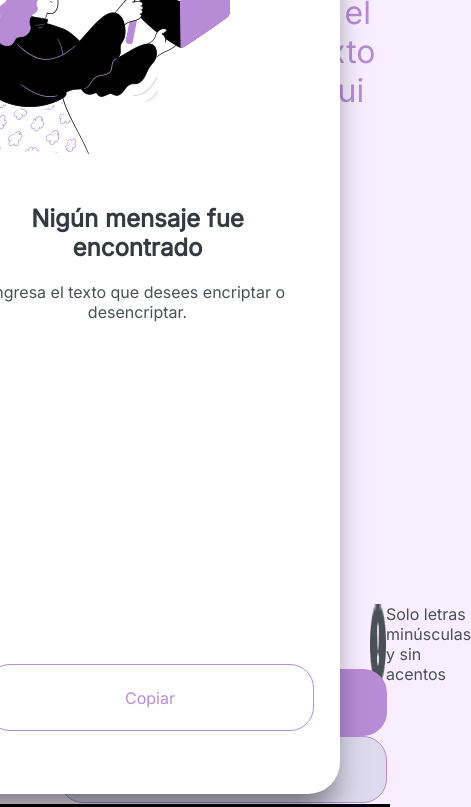
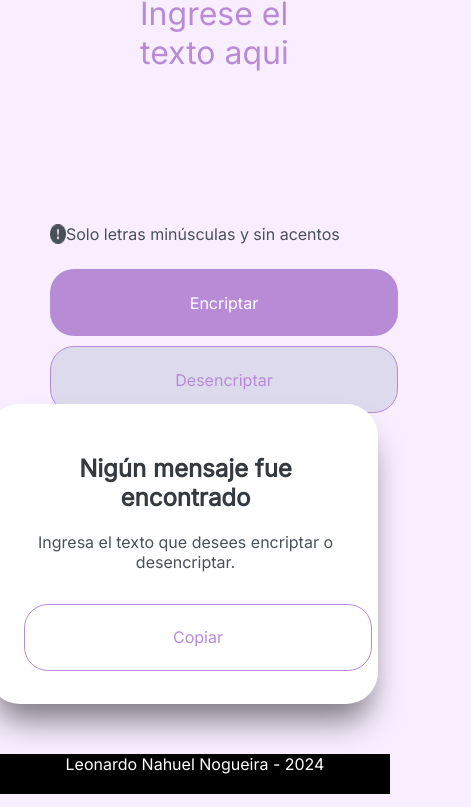
Before and after one commit to NahuelNogueira/ChallengeEncriptadorAlura, a plain HTML site: page index.html in a window 390 px wide. Shown: the part 216-1023 px from the top of the page, 471 px wide, since content can reach past the window. Drawn offline with Linux system fonts and the light colour scheme.

Commit message:
Se modifica estilo para ser responsive

```diff
--- a/style.css
+++ b/style.css
@@ -7,30 +7,32 @@
 body{
     background-color: #F8EEFF;
     position: relative;
-    min-height: 100vh
+    min-height: 100vh;
 }
 
 header{
     width: 100%;
-    height: 70px;
+    height: 40px;
 }
 
 main{
     position: absolute;
+    display: flex;
+    justify-content: space-between;
+    align-items: center;
     width: 100%;
     height: 90%;
-    display: flex;
-    justify-content: space-between;
     padding-bottom: 2.5rem;
 }
 
 .contenedorcajatexto{
     position: absolute;
-    left: 200px;
+    display: inline-block;
+    left: 150px;
     top: 100px;
     padding-left: 100px;
-    width: 30%;
-    height: 600px;
+    width:30%;
+    height: 300px;
 }
 
 .cajatexto{
@@ -53,22 +55,23 @@ main{
 
 .alerta{
     position: absolute;
-    top: 750px;
-    left: 370px;
+    top: 450px;
+    left: 200px;
     display: flex;
     color: #495057;
 }
 
 .contenedor-botones{
     position: absolute;
-    top: 800px;
+    display: flex;
+    top: 487px;
     height: 67px;
-    padding-left: 15%;
+    padding-left: 100px;
     padding-top: 15px;
 }
 
 .btn-encriptar{
-    width: 328px;
+    width: 348px;
     height: 67px;
     border-radius: 24px;
     background-color: #b88bd7;
@@ -82,7 +85,7 @@ main{
 }
 
 .btn-desencriptar{
-    width: 328px;
+    width: 348px;
     height: 67px;
     border-radius: 24px;
     background-color: #dcdaec;
@@ -98,8 +101,9 @@ main{
     display: block;
     position: relative;
     width: 400px;
-    height: 940px;
-    right: 50px;
+    height: 580px;
+    top: 20px;
+    right: 20px;
     padding-right: 20px;
     background-color: #ffffff;
     box-sizing: border-box;
@@ -109,8 +113,7 @@ main{
 
 .contenedormunieco{
     position: absolute;
-    left: 30px;
-    top: 10px;
+    left: 80px;
     box-sizing: border-box;
     padding-top: 50px;
 }
@@ -119,7 +122,7 @@ main{
     position: absolute;
     box-sizing: border-box;
     top: 350px;
-    left: 40px;
+    left: 50px;
  }
 
  .contenedor-parrafo h3{
@@ -141,7 +144,8 @@ main{
 
 .contenedor-resultado{
     position: absolute;
-    bottom: 330px;
+    top: 50px;
+    left: 50px;
     width: 320px;
     height: 450px;
     padding: 0;
@@ -157,14 +161,12 @@ main{
 .contenedor-copiar{
     display: flex;
     position: absolute;
-    bottom: 400px;
-    top: 760px;
-    background-color: aqua;
+    top: 450px;
     padding-left: 40px;
 }
 
 .btn-copiar{
-    width: 328px;
+    width: 348px;
     height: 67px;
     border-radius: 24px;
     background-color: #ffffff;
@@ -185,7 +187,7 @@ main{
 
 .footer{
     position: absolute;
-    top: 1020px;
+    top: 650px;
     bottom: 0;
     width: 100%;
     height: 2.5rem;
@@ -193,3 +195,55 @@ main{
     background-color: black;
     color: white;
 }
+
+@media screen and (max-width:480px) {
+
+    .logo{
+        padding-left: 120px;
+    }
+
+    .contenedorcajatexto{
+        top: 170px;
+        left: 80px;
+        padding-left: 60px;
+        width: auto;
+        height: 200px;
+    }
+
+    .alerta{
+        top: 400px;
+        left: 50px
+    }
+
+    .contenedor-botones{
+        top: 430px;
+        padding-left: 50px;
+        display: block;
+    }
+
+    .btn-desencriptar{
+        margin-top: 10px;
+    }
+
+    .seccion2{
+        top: 350px;
+        right: 12px;
+        height: 300px;
+    }
+    .contenedormunieco{
+        display: none;
+    }
+    .contenedor-parrafo{
+        top: 50px;
+    }
+    .contenedor-copiar{
+        top:150px;
+    }
+    .contenedor-resultado{
+        height: 120px;
+        margin: auto;
+    }
+    .footer{
+        top:970px;
+    }
+}
```
